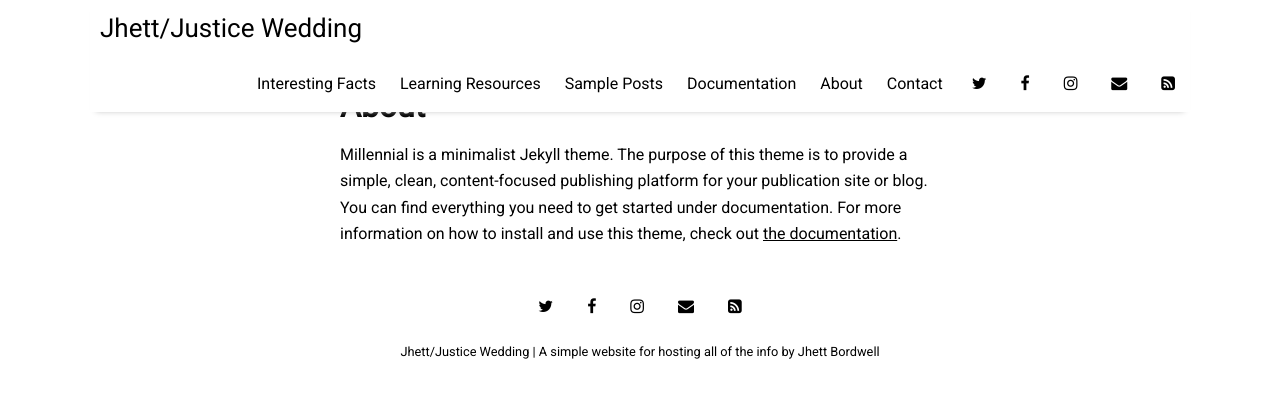
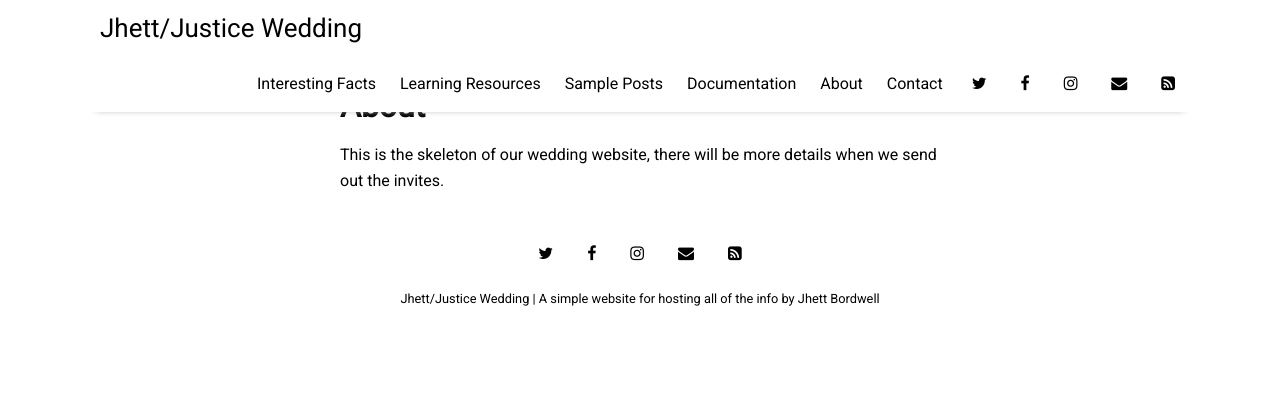
Before and after one commit to jhettbordwell/wedding, a Jekyll site: the page built from pages/about.md, in a window 1280 px wide. Shown: the top 398 px of the page. Built offline with Jekyll 4.4.1, drawn with Linux system fonts in a browser that asks for light colours; nearby versions of some CDN libraries.

Commit message:
updating about

```diff
--- a/pages/about.md
+++ b/pages/about.md
@@ -4,4 +4,4 @@ title: About
 permalink: /about
 ---
 
-Millennial is a minimalist Jekyll theme. The purpose of this theme is to provide a simple, clean, content-focused publishing platform for your publication site or blog. You can find everything you need to get started under documentation. For more information on how to install and use this theme, check out [the documentation]({{ site.github.url }}{% post_url 2016-10-10-getting-started %}).
+This is the skeleton of our wedding website, there will be more details when we send out the invites.
```
